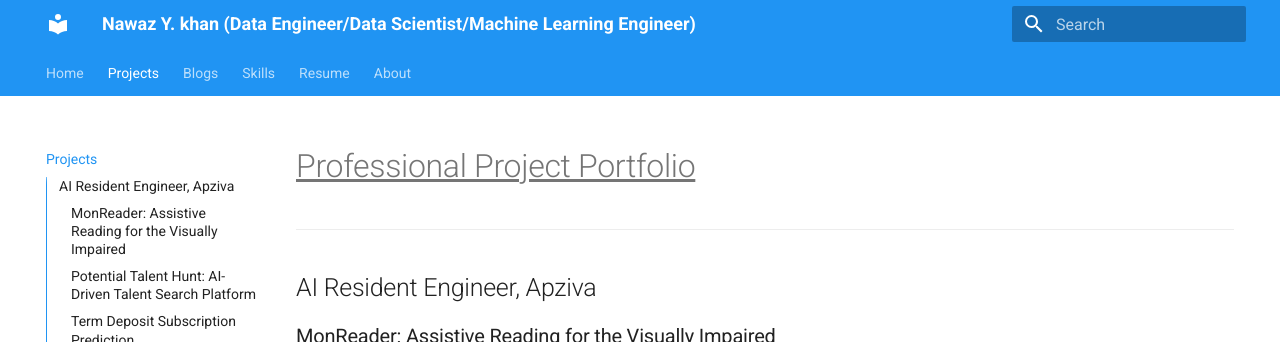
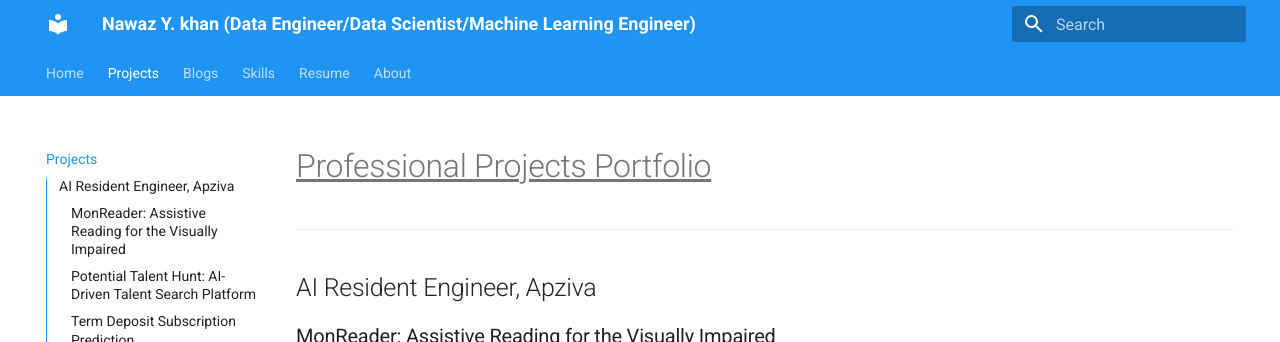
Before and after one commit to nawazyarkhan/myportfolio, an MkDocs documentation site: the page built from docs/projects.md, in a window 1280 px wide and 900 px high. Shown: the top 342 px of the window. Built offline with MkDocs 1.6.1 and Material for MkDocs 9.7.7, drawn with Linux system fonts in a browser that asks for light colours.

Commit message:
commit -m "updated CV"

```diff
--- a/docs/projects.md
+++ b/docs/projects.md
@@ -1,6 +1,6 @@
 
 
-# <u>Professional Project Portfolio</u>
+# <u>Professional Projects Portfolio</u>
 
 ---
 
```
